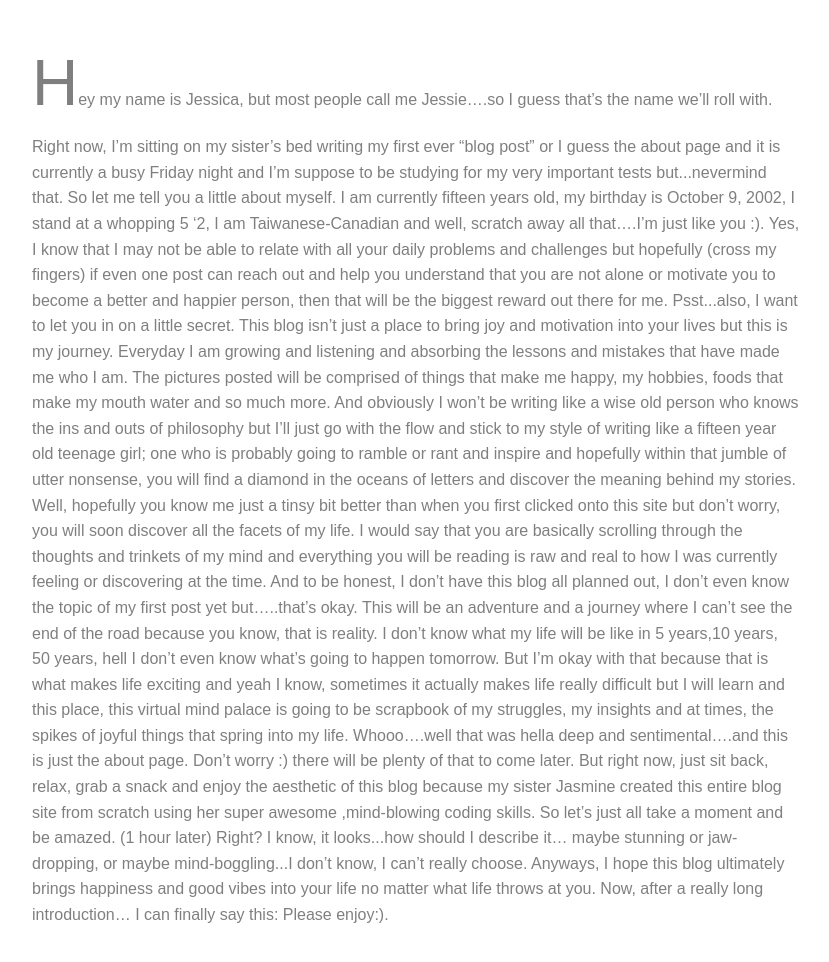
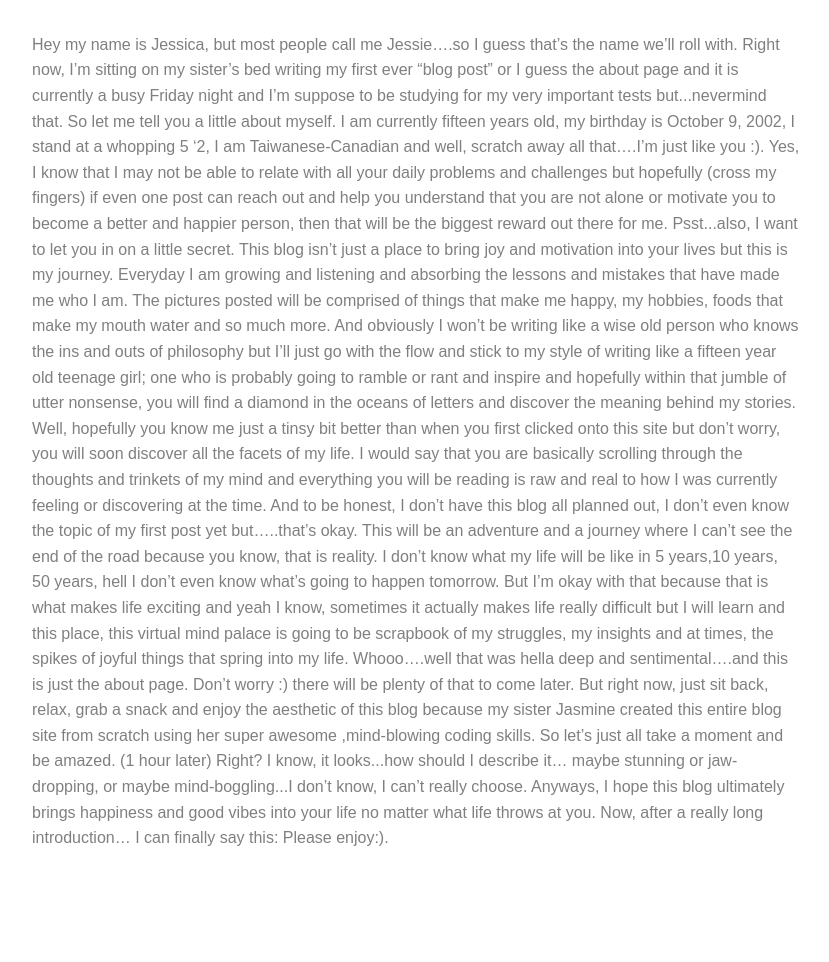
Before and after one commit to JasmineOuO/meaningful-nonsense-jekyll, a Jekyll site: the page built from about.html, in a window 1280 px wide. Shown: the part 971-1933 px from the top of the page, without its empty margins (224-1053 px from the left). Built offline with Jekyll 4.4.1, drawn with Linux system fonts in a browser that asks for light colours; nearby versions of some CDN libraries.

Commit message:
disable first big letter

```diff
--- a/resources/css/main.css
+++ b/resources/css/main.css
@@ -288,7 +288,7 @@ nav > .dropdown:hover > a:after {
         color: rgba(0,0,0,0.5);
     }
 
-.post p:first-letter { font-size: 4rem; }
+/*.post p:first-letter { font-size: 4rem; }*/
 
 time {
     overflow: hidden;
```
